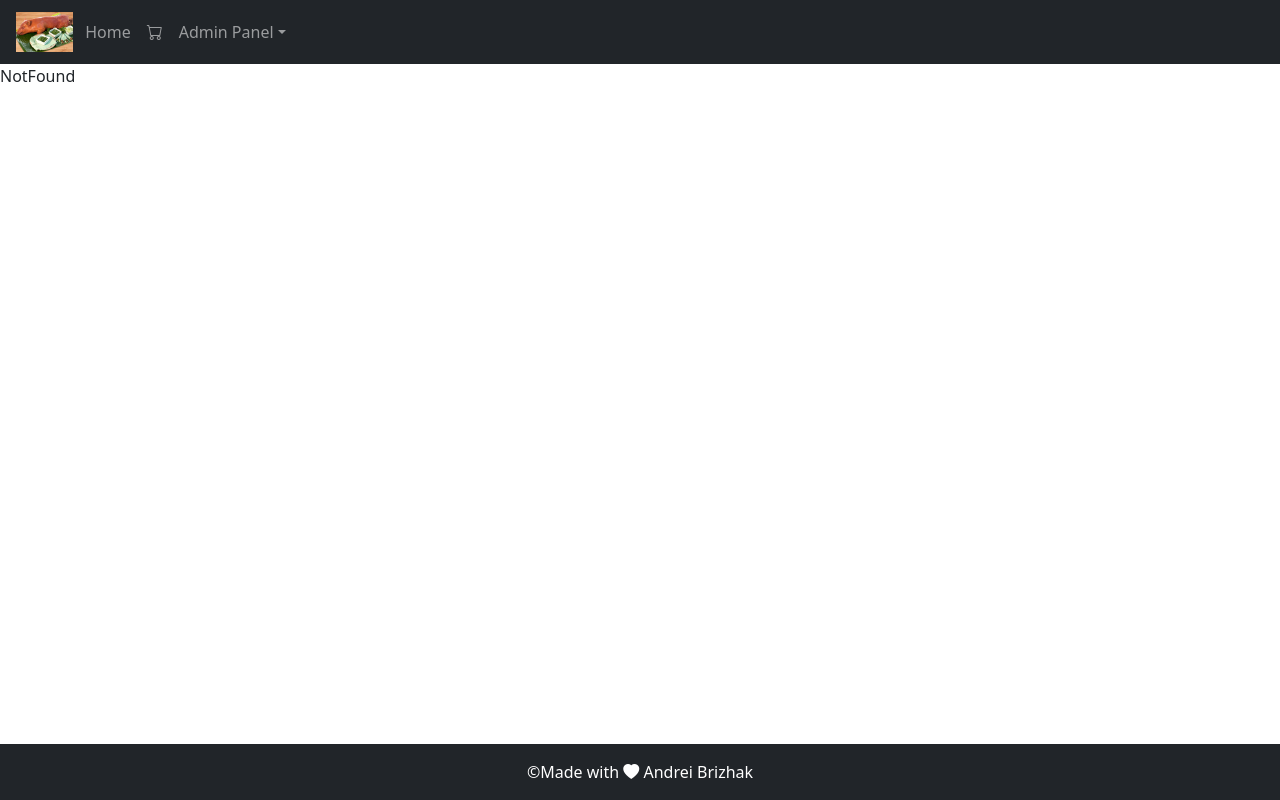
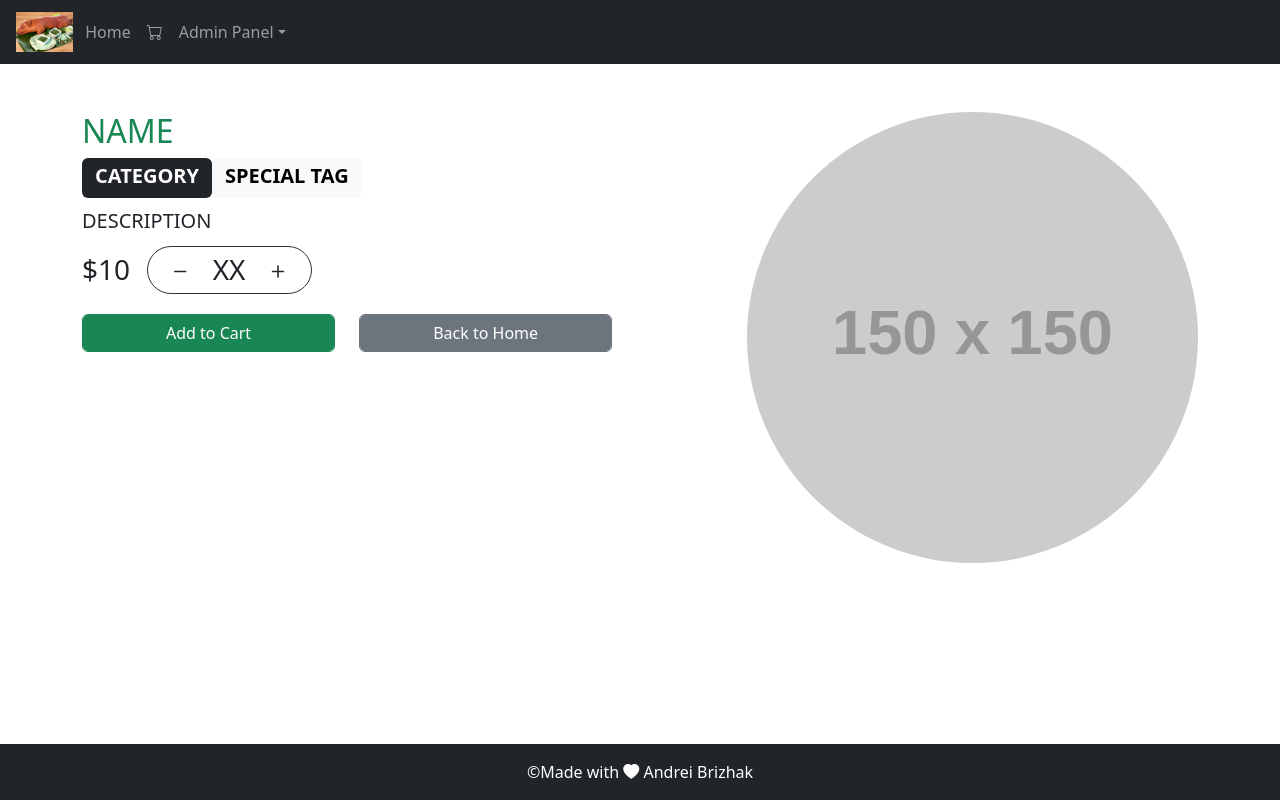
Before and after one commit to AndyBrizhak/royalerest, a React (Create React App) app: page /menuItemDetails/1 in a window 1280 px wide. Built offline with nearby package versions, Linux system fonts and the light colour scheme.

Commit message:
Menu Item and Details Page

```diff
--- a/src/Components/Layout/Page/MenuItems/MenuItemCard.tsx
+++ b/src/Components/Layout/Page/MenuItems/MenuItemCard.tsx
@@ -1,6 +1,6 @@
 import React from 'react'
 import { menuItemModel } from '../../../../Interfaces'
-
+import { Link } from "react-router-dom";
 
 
 interface Props {
@@ -16,12 +16,14 @@
       >
         <div className="card-body pt-2">
           <div className="row col-10 offset-1 p-4">
+          <Link to={`/menuItemDetails/${props.menuItem.id}`}>
               <img
                 src={props.menuItem.image}
                 style={{ borderRadius: "50%" }}
                 alt=""
                 className="w-100 mt-5 image-box"
               />
+            </Link>
           </div>
           {props.menuItem.specialTag &&
             props.menuItem.specialTag.length > 0 && (
@@ -56,7 +58,11 @@
 
           <div className="text-center">
             <p className="card-title m-0 text-success fs-3">
+            <Link
+                to={`/menuItemDetails/${props.menuItem.id}`}
+                style={{ textDecoration: "none", color: "green" }}>
                 {props.menuItem.name}
+              </Link>
             </p>
             <p className="badge bg-secondary" style={{ fontSize: "12px" }}>
               {props.menuItem.category}
--- a/src/Container/App.tsx
+++ b/src/Container/App.tsx
@@ -1,6 +1,6 @@
 import React from 'react';
 import { Footer, Header } from "../Components/Layout";
-import { Home, NotFound } from '../Pages';
+import { Home, MenuItemDetails, NotFound } from "../Pages";
 import { Routes, Route } from "react-router-dom";
 
 function App() {
@@ -10,6 +10,10 @@
       <div className="pb-5">
         <Routes>
           <Route path="/" element={<Home />}></Route>
+          <Route
+            path="/menuItemDetails/:menuItemId"
+            element={<MenuItemDetails />}>
+          </Route>
           <Route path="*" element={<NotFound />}></Route>
         </Routes>
       </div>
--- /dev/null
+++ b/src/Pages/MenuItemDetails.tsx
@@ -0,0 +1,70 @@
+import React from "react";
+
+function MenuItemDetails() {
+  return (
+    <div className="container pt-4 pt-md-5">
+      <div className="row">
+        <div className="col-7">
+          <h2 className="text-success">NAME</h2>
+          <span>
+            <span
+              className="badge text-bg-dark pt-2"
+              style={{ height: "40px", fontSize: "20px" }}
+            >
+              CATEGORY
+            </span>
+          </span>
+          <span>
+            <span
+              className="badge text-bg-light pt-2"
+              style={{ height: "40px", fontSize: "20px" }}
+            >
+              SPECIAL TAG
+            </span>
+          </span>
+          <p style={{ fontSize: "20px" }} className="pt-2">
+            DESCRIPTION
+          </p>
+          <span className="h3">$10</span> &nbsp;&nbsp;&nbsp;
+          <span
+            className="pb-2  p-3"
+            style={{ border: "1px solid #333", borderRadius: "30px" }}
+          >
+            <i
+              className="bi bi-dash p-1"
+              style={{ fontSize: "25px", cursor: "pointer" }}
+            ></i>
+            <span className="h3 mt-3 px-3">XX</span>
+            <i
+              className="bi bi-plus p-1"
+              style={{ fontSize: "25px", cursor: "pointer" }}
+            ></i>
+          </span>
+          <div className="row pt-4">
+            <div className="col-5">
+              <button className="btn btn-success form-control">
+                Add to Cart
+              </button>
+            </div>
+
+            <div className="col-5 ">
+              <button className="btn btn-secondary form-control">
+                Back to Home
+              </button>
+            </div>
+          </div>
+        </div>
+        <div className="col-5">
+          <img
+            src="https://via.placeholder.com/150"
+            width="100%"
+            style={{ borderRadius: "50%" }}
+            alt="No content"
+          ></img>
+        </div>
+      </div>
+    </div>
+  );
+}
+
+export default MenuItemDetails;
--- a/src/Pages/index.ts
+++ b/src/Pages/index.ts
@@ -1,3 +1,4 @@
 import Home from "./Home";
 import NotFound from "./NotFound";
-export {Home, NotFound};
+import MenuItemDetails from "./MenuItemDetails";
+export { Home, NotFound, MenuItemDetails };
```
Lines whose indentation alone changed are shown as unchanged.
